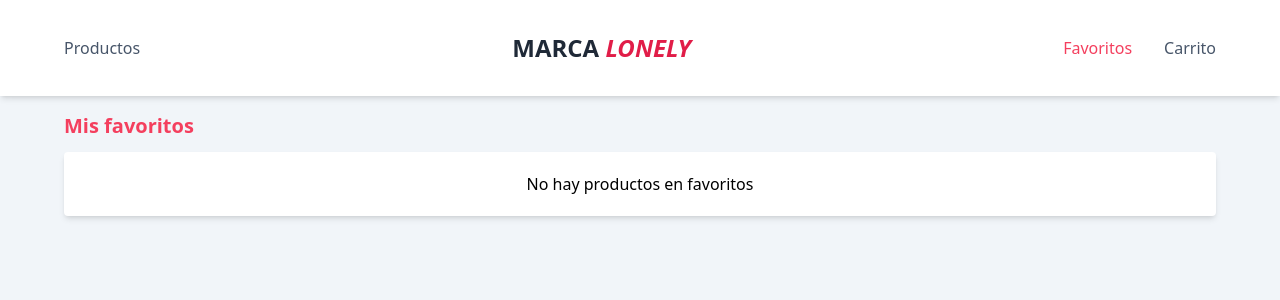
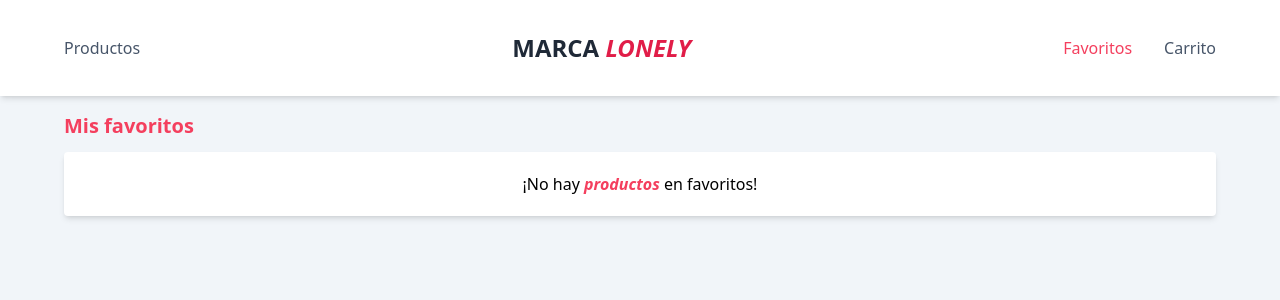
Before and after one commit to AlexisNMunoz/tienda-virtual, a React (Vite) app: page /favoritos in a window 1280 px wide. Shown: the top 300 px of the page. Built offline with nearby package versions, Linux system fonts and the light colour scheme.

Commit message:
add link products in favorites

```diff
--- a/src/views/FavoritePage.tsx
+++ b/src/views/FavoritePage.tsx
@@ -1,6 +1,7 @@
 import { useMemo } from 'react'
 import { useAppStore } from '../store/useAppStore'
 import Cardfavorite from '../components/Cardfavorite'
+import { NavLink } from 'react-router-dom'
 
 export default function FavoritePage() {
   const favorites = useAppStore((state) => state.favorites)
@@ -11,7 +12,20 @@ export default function FavoritePage() {
       <h2 className='text-xl font-semibold text-rose-500'>Mis favoritos</h2>
       <div className='bg-white my-3 shadow-md rounded w-full'>
         <div className='text-center py-5'>
-          {hasFavorites ? <Cardfavorite /> : <p>No hay productos en favoritos</p>}
+          {hasFavorites ? (
+            <Cardfavorite />
+          ) : (
+            <p>
+              ¡No hay{' '}
+              <NavLink
+                to='/productos'
+                className='text-rose-500 font-semibold italic'
+              >
+                productos
+              </NavLink>{' '}
+              en favoritos!
+            </p>
+          )}
         </div>
       </div>
     </section>
```
